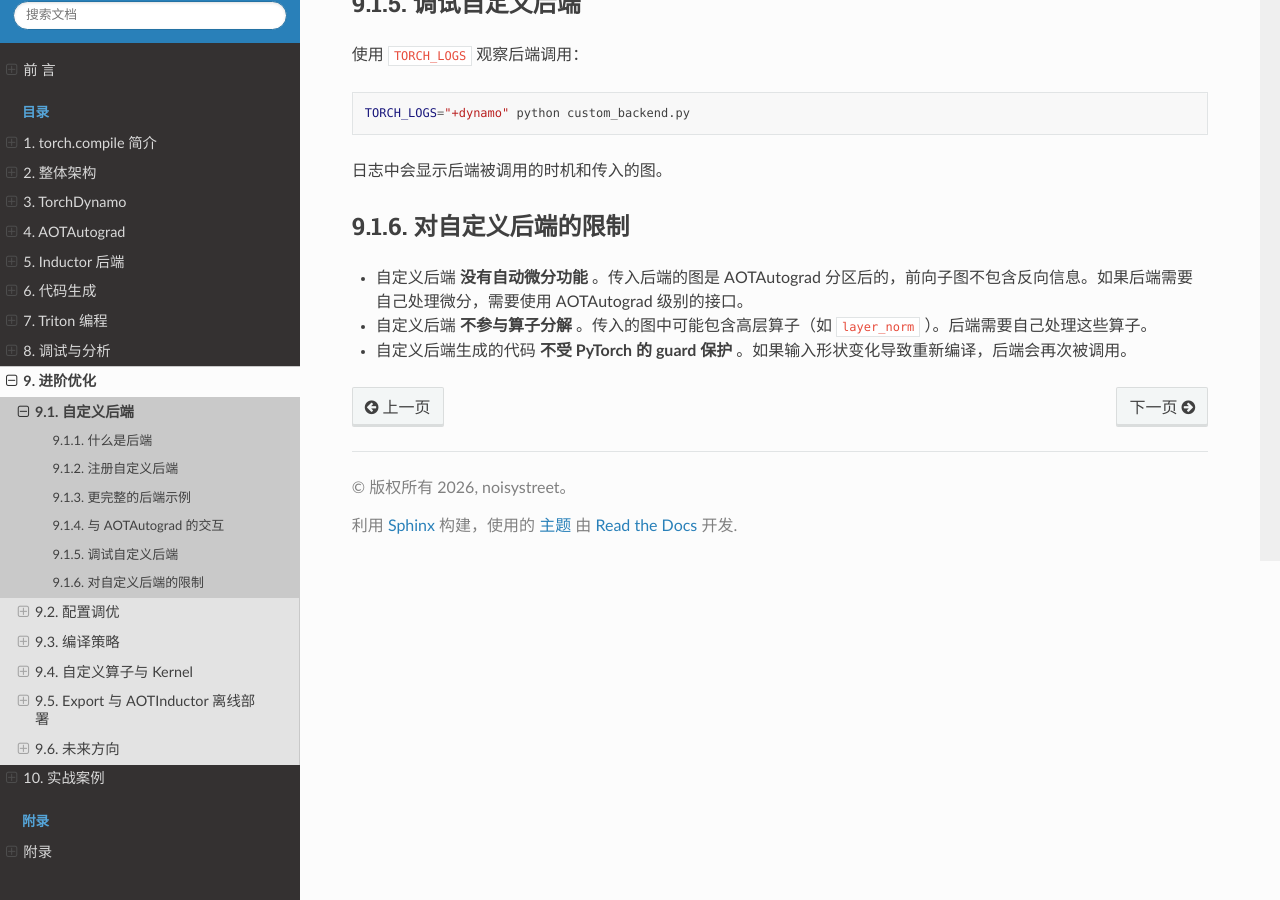
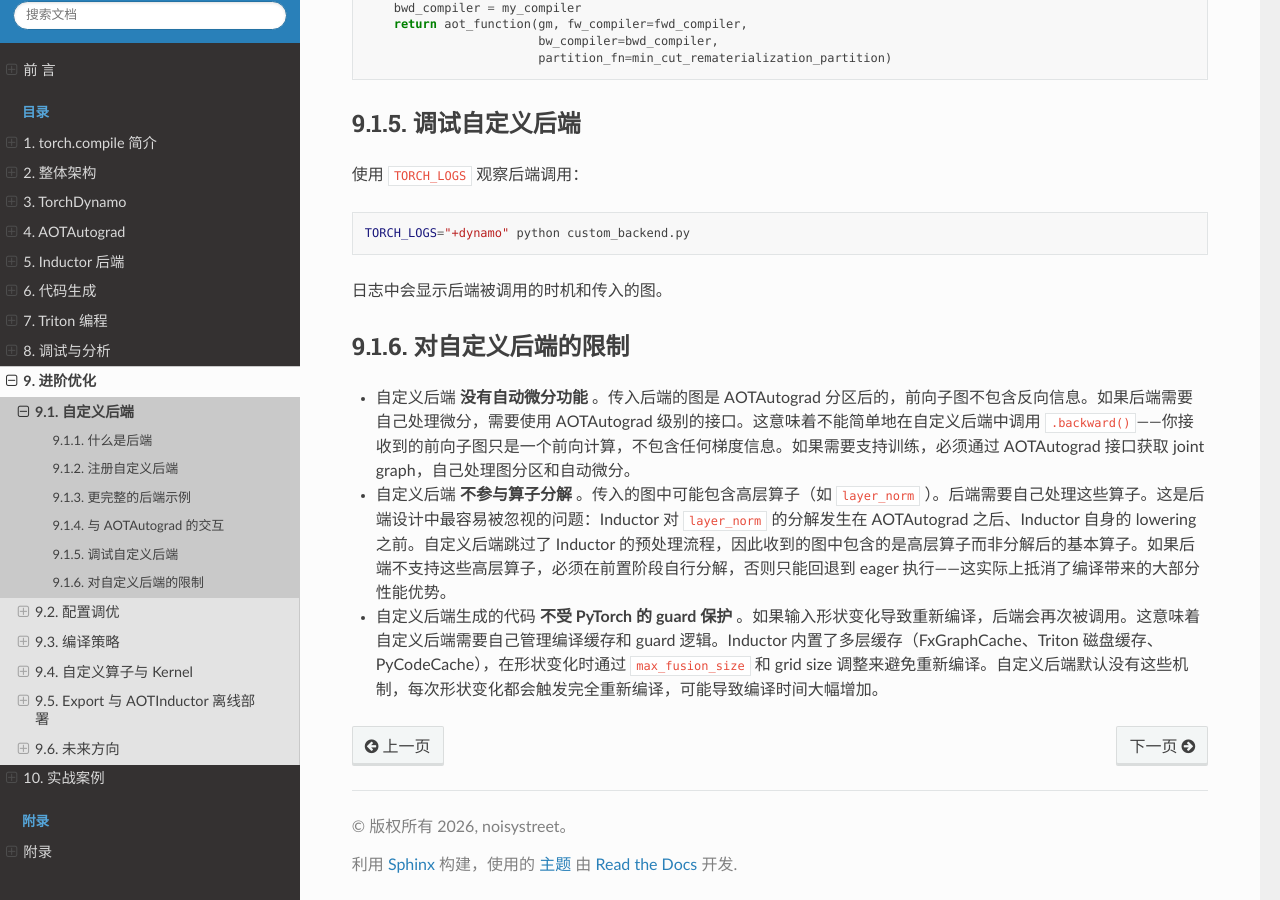
Before and after one commit to noisystreet/deep_dive_into_torch_compile, a Sphinx documentation site: the page built from source/chapter_09_advanced/01_custom_backend.rst, in a window 1280 px wide and 900 px high, scrolled down 3442 px. Built offline with Sphinx 7.4.7 and the Read the Docs theme 3.1.0, drawn with Linux system fonts in a browser that asks for light colours; some of the changed text lies outside the part shown.

Commit message:
feat: 补充自定义后端章节的分析深度（后端抽象设计用意、限制条款的实践含义）
在 01_custom_backend.rst 中添加：

1. 后端抽象层的设计用意
   - 编译器实现与编译器调用的解耦
   - "切换后端名称即可获得不同编译策略"的设计价值

2. 限制条款的实践分析
   - 无自动微分：自定义后端无法直接支持训练的根本原因
   - 不参与算子分解：高层算子处理的常见陷阱
   - 无 guard 保护：编译缓存管理的实现差距

```diff
--- a/source/chapter_09_advanced/01_custom_backend.rst
+++ b/source/chapter_09_advanced/01_custom_backend.rst
@@ -33,6 +33,8 @@
 - ``eager`` ：直接使用 PyTorch eager 模式执行
 - ``aot_eager`` ：走完 AOTAutograd 流程但用 eager 执行
 - ``ipex`` ：Intel 扩展
+
+后端抽象层的设计用意是将"编译器实现"与"编译器调用"解耦。torch.compile 只负责"什么时机编译"（Dynamo 的 guard 机制）和"编译什么"（AOTAutograd 生成的 FX Graph），不关心"怎么编译"。这意味着任何一个能够消费 FX Graph 的编译器，无论它是用 Triton、MLIR、TVM 还是手写汇编，都可以作为 torch.compile 的后端。这种设计的核心价值在于：**用户不需要改变调用方式（仍然是 ``@torch.compile`` ），只需要切换后端名称，就能获得完全不同的编译策略和硬件支持**。
 
 注册自定义后端
 ====================
@@ -197,6 +199,6 @@
 对自定义后端的限制
 ========================
 
-- 自定义后端 **没有自动微分功能** 。传入后端的图是 AOTAutograd 分区后的，前向子图不包含反向信息。如果后端需要自己处理微分，需要使用 AOTAutograd 级别的接口。
-- 自定义后端 **不参与算子分解** 。传入的图中可能包含高层算子（如 ``layer_norm`` ）。后端需要自己处理这些算子。
-- 自定义后端生成的代码 **不受 PyTorch 的 guard 保护** 。如果输入形状变化导致重新编译，后端会再次被调用。
+- 自定义后端 **没有自动微分功能** 。传入后端的图是 AOTAutograd 分区后的，前向子图不包含反向信息。如果后端需要自己处理微分，需要使用 AOTAutograd 级别的接口。这意味着不能简单地在自定义后端中调用 ``.backward()``——你接收到的前向子图只是一个前向计算，不包含任何梯度信息。如果需要支持训练，必须通过 AOTAutograd 接口获取 joint graph，自己处理图分区和自动微分。
+- 自定义后端 **不参与算子分解** 。传入的图中可能包含高层算子（如 ``layer_norm`` ）。后端需要自己处理这些算子。这是后端设计中最容易被忽视的问题：Inductor 对 ``layer_norm`` 的分解发生在 AOTAutograd 之后、Inductor 自身的 lowering 之前。自定义后端跳过了 Inductor 的预处理流程，因此收到的图中包含的是高层算子而非分解后的基本算子。如果后端不支持这些高层算子，必须在前置阶段自行分解，否则只能回退到 eager 执行——这实际上抵消了编译带来的大部分性能优势。
+- 自定义后端生成的代码 **不受 PyTorch 的 guard 保护** 。如果输入形状变化导致重新编译，后端会再次被调用。这意味着自定义后端需要自己管理编译缓存和 guard 逻辑。Inductor 内置了多层缓存（FxGraphCache、Triton 磁盘缓存、PyCodeCache），在形状变化时通过 ``max_fusion_size`` 和 grid size 调整来避免重新编译。自定义后端默认没有这些机制，每次形状变化都会触发完全重新编译，可能导致编译时间大幅增加。
```
